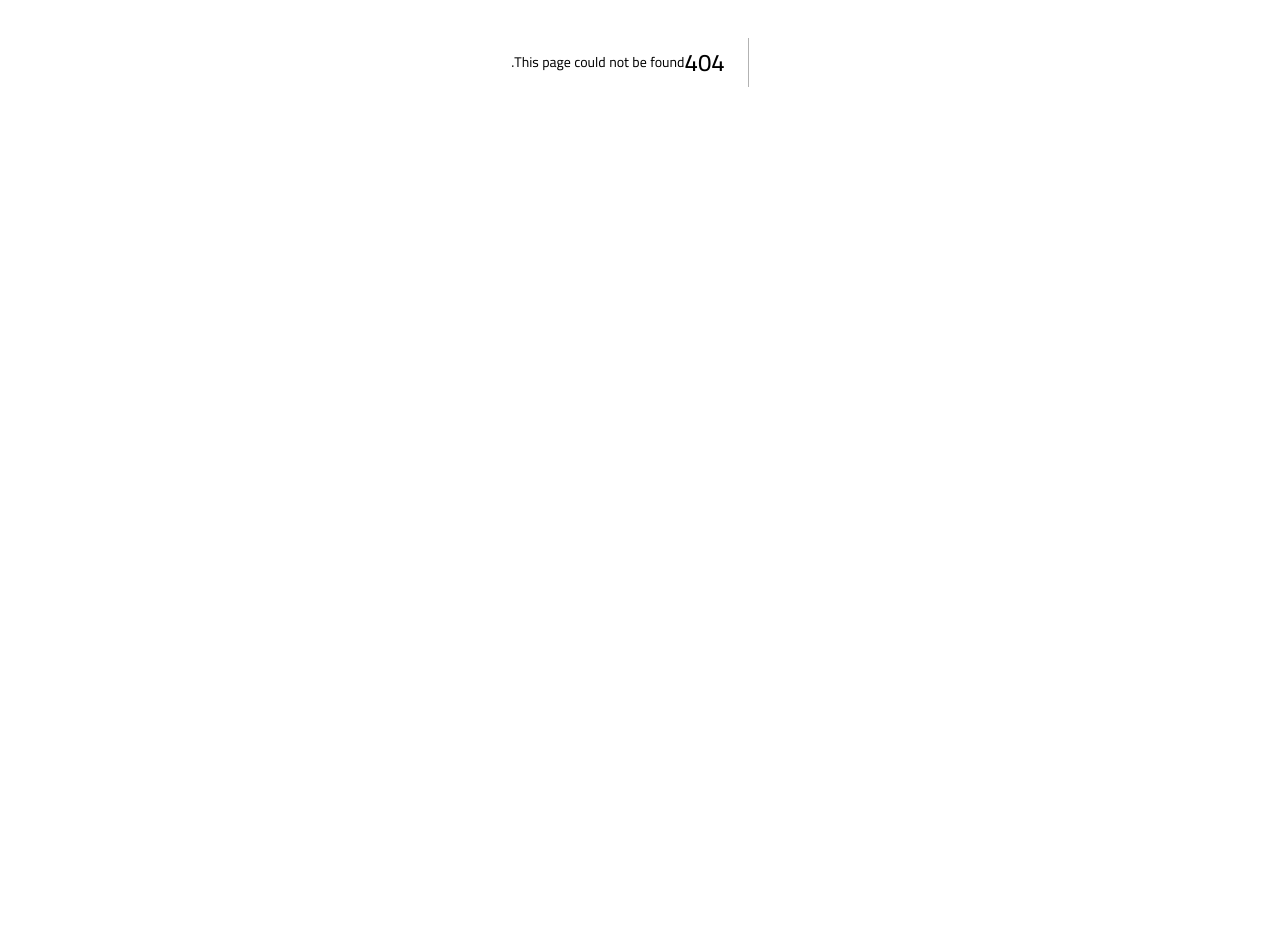
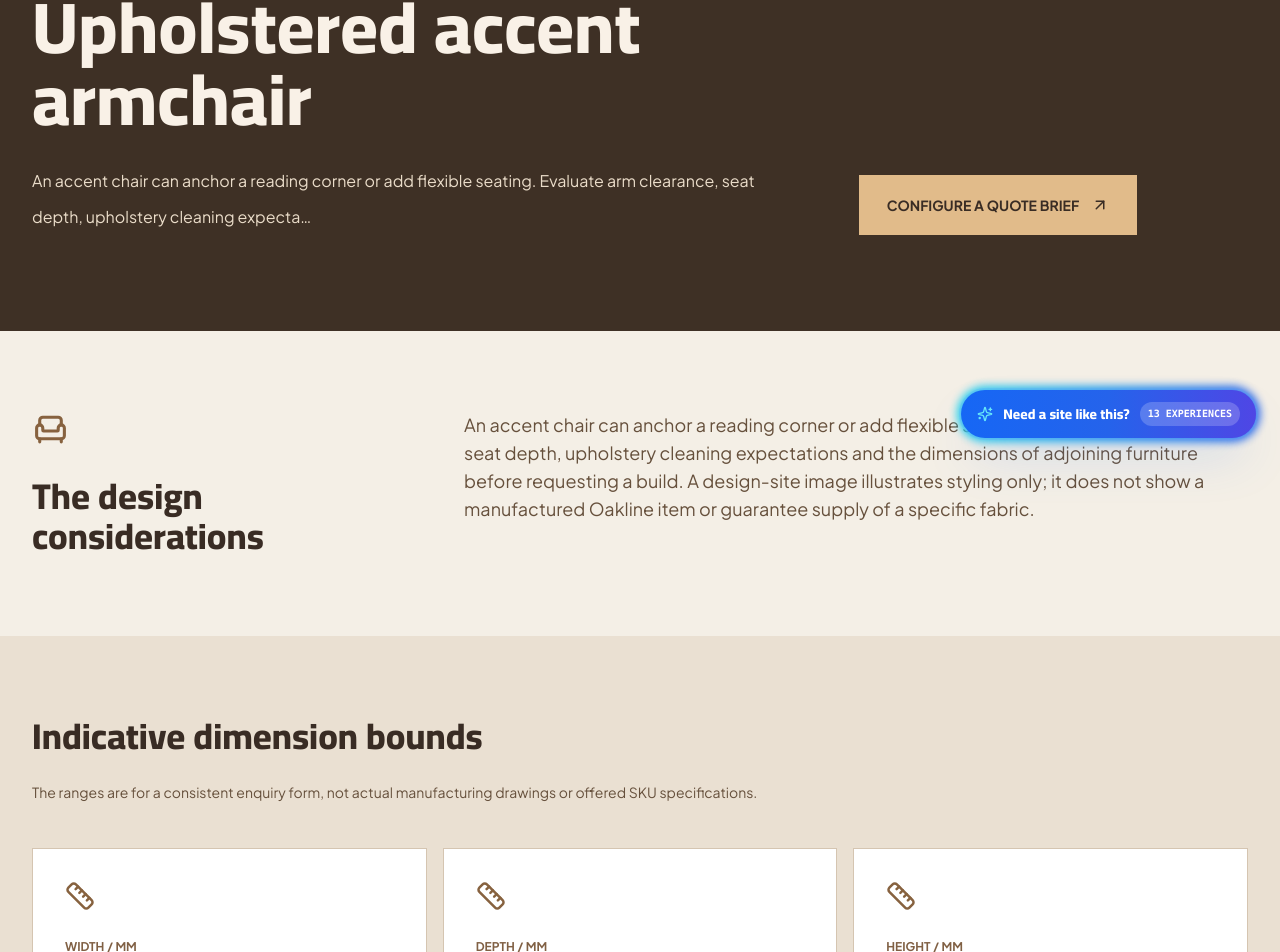
Before and after one commit to mykholy/mavvix_demos, a Next.js app: page /en/preview/furniture/collections/accent-armchair in a window 1280 px wide. Before the commit this address had no page. Shown: the part 338-1290 px from the top of the page. Before the commit the page ends 800 px from the top, so only its background shows below. Built offline with nearby package versions, Linux system fonts and the light colour scheme; a web font is replaced by a local one.

Commit message:
feat(oakline): fully authored furniture [slug]/page.tsx

```diff
--- /dev/null
+++ b/src/app/[locale]/preview/furniture/collections/[slug]/page.tsx
@@ -0,0 +1,24 @@
+import Link from 'next/link';
+import { notFound } from 'next/navigation';
+import type { Metadata } from 'next';
+import type { Locale } from '@/lib/i18n/config';
+import { OAKLINE,oakProduct,oakPath } from '@/lib/verticals/furniture/data';
+import { Armchair,ArrowUpRight,Ruler,Palette,CheckCircle2,ShieldCheck } from 'lucide-react';
+export function generateStaticParams(){return OAKLINE.services.map(x=>({slug:x.slug}));}
+export function generateMetadata({params:{locale,slug}}:{params:{locale:Locale;slug:string}}):Metadata{
+ const p=oakProduct(slug);return p?{title:p.title[locale]+' | Oakline Living',description:p.summary[locale],robots:{index:false}}:{};
+}
+export default function OakProductDetail({params:{locale,slug}}:{params:{locale:Locale;slug:string}}){
+ const p=oakProduct(slug);if(!p)notFound();const ar=locale==='ar';
+ return <div><section className="bg-[#3E3025] text-[#F9F1E7] py-16 sm:py-24"><div className="max-w-7xl mx-auto px-5 sm:px-8">
+  <nav className="text-xs text-[#E3CDAF]"><Link href={oakPath(locale)}>{ar?'الرئيسية':'Home'}</Link> / <Link href={oakPath(locale,'collections')}>{ar?'القطع':'Collection'}</Link> / {p.title[locale]}</nav>
+  <div className="mt-14 grid lg:grid-cols-[1fr_.5fr] gap-12 items-end"><div><p className="text-xs font-bold text-[#E3BE8F] tracking-[.2em]">OAKLINE OBJECT FILE / {String(p.rank).padStart(2,'0')}</p><h1 className="oakline-display text-5xl sm:text-7xl mt-6 leading-tight">{p.title[locale]}</h1><p className="mt-7 leading-9 text-base text-[#EADCC9] max-w-3xl">{p.summary[locale]}</p></div><Link href={oakPath(locale,'quote')+'?product='+p.slug} className="px-7 py-5 bg-[#E1BB8A] text-[#392C24] font-bold text-sm flex gap-3 items-center w-fit">{ar?'اختار الخامة والمقاس':'CONFIGURE A QUOTE BRIEF'}<ArrowUpRight size={18}/></Link></div>
+ </div></section>
+ <section className="max-w-7xl mx-auto px-5 sm:px-8 py-20 grid lg:grid-cols-[.5fr_1fr] gap-10"><div><Armchair size={37} className="text-[#87623F]"/><h2 className="oakline-display text-4xl mt-7">{ar?'الفكرة وراء القطعة':'The design considerations'}</h2></div><p className="text-[#66503C] leading-[2.1] text-base sm:text-lg">{p.body[locale]}</p></section>
+ <section className="bg-[#EAE0D2] py-20"><div className="max-w-7xl mx-auto px-5 sm:px-8"><h2 className="oakline-display text-4xl">{ar?'نطاق المقاسات المبدئية':'Indicative dimension bounds'}</h2><p className="mt-5 text-sm leading-8 text-[#66503C]">{ar?'هذه حدود لتجربة طلب التصميم فقط، وليست مواصفات تصنيع أو قطعة منتجة.':'The ranges are for a consistent enquiry form, not actual manufacturing drawings or offered SKU specifications.'}</p>
+  <div className="grid md:grid-cols-3 gap-4 mt-10">{(['width','depth','height'] as const).map((key,i)=><div key={key} className="bg-white border border-[#D5C5B1] p-8"><Ruler size={30} className="text-[#87623F]"/><p className="text-xs text-[#806044] font-bold uppercase mt-7">{key} / mm</p><h3 className="oakline-display text-3xl font-semibold mt-3">{p.minMax[key][0]}–{p.minMax[key][1]}</h3></div>)}</div>
+ </div></section>
+ <section className="max-w-7xl mx-auto px-5 sm:px-8 py-20"><h2 className="oakline-display text-4xl">{ar?'اختيارات الخامة والتشطيب':'Material and finish preferences'}</h2><div className="grid sm:grid-cols-2 gap-5 mt-10"><div className="bg-white border border-[#D8C7B3] p-8"><Palette size={30}/><h3 className="text-xl font-black mt-5">{ar?'خامات استرشادية':'Material preferences'}</h3><div className="flex flex-wrap gap-3 mt-6">{p.materials.map(x=><span key={x} className="bg-[#F1E6D6] px-4 py-2 text-sm font-semibold">{x}</span>)}</div></div><div className="bg-white border border-[#D8C7B3] p-8"><CheckCircle2 size={30}/><h3 className="text-xl font-black mt-5">{ar?'تشطيبات مقترحة':'Finish preferences'}</h3><div className="flex flex-wrap gap-3 mt-6">{p.finishes.map(x=><span key={x} className="bg-[#F1E6D6] px-4 py-2 text-sm font-semibold">{x}</span>)}</div></div></div></section>
+ <section className="bg-[#392C24] text-white py-16"><div className="max-w-7xl mx-auto px-5 sm:px-8 flex flex-wrap gap-7 justify-between items-center"><div><h2 className="oakline-display text-3xl sm:text-4xl">{ar?'عندك مقاس مناسب؟':'Have a room measurement in mind?'}</h2><p className="text-sm leading-8 mt-4 text-[#E4D5C2]">{ar?'انقل الاختيارات لطلب تسعير مع قطع أخرى، وبعدين اعتمدها مع صانع حقيقي.':'Prepare an item alongside other pieces; a real manufacturer must verify and quote it.'}</p></div><Link href={oakPath(locale,'quote')+'?product='+p.slug} className="px-8 py-5 bg-[#E1BB8A] text-[#392C24] flex gap-3 items-center font-black text-sm">{ar?'تكوين طلب التسعير':'ADD TO QUOTE BRIEF'}<ArrowUpRight size={18}/></Link></div></section>
+ </div>;
+}
```
